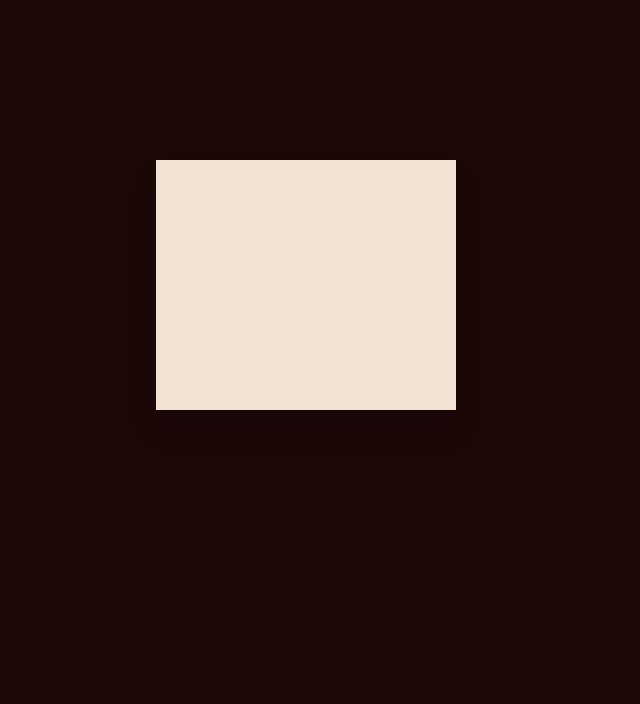
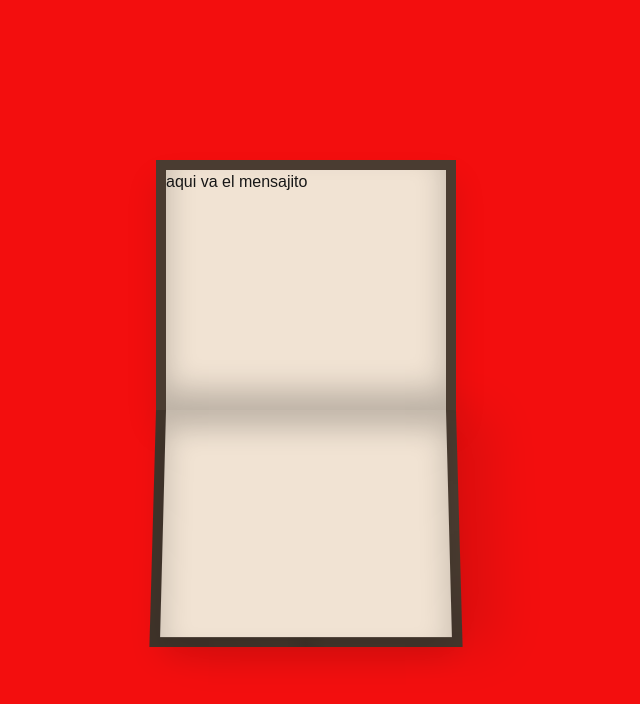
Before and after one commit to justcoddev/christmas-gift, a React (Vite) app: page / in a window 1280 px wide. Shown: the top 704 px of the page, without its empty margins (334-974 px from the left). Built offline with nearby package versions, Linux system fonts and the light colour scheme.

Commit message:
Agregar funcionalidad de cambio de clases y visibilidad en el componente Card, mejorando la animación y estilos

```diff
--- a/src/components/card/Card.jsx
+++ b/src/components/card/Card.jsx
@@ -1,51 +1,77 @@
 import React, { useEffect, useState } from 'react';
-import './Card.css'; // Asegúrate de que el archivo CSS esté correctamente vinculado
+import './Card.css';
 
 const Card = () => {
-  const [isSwitched, setIsSwitched] = useState(false); // Controla el cambio de clases
-  const [isFrontOpened, setIsFrontOpened] = useState(false); // Controla la animación de la tarjeta
+  const [isSwitched, setIsSwitched] = useState(false); // Controla el cambio de clases sin "2"
+  const [isSwitched2, setIsSwitched2] = useState(false); // Controla el cambio de clases con "2"
+  const [isVisible, setIsVisible] = useState(false); // Controla la visibilidad de las clases sin "2"
+  const [isVisible2, setIsVisible2] = useState(true); // Controla la visibilidad de las clases con "2"
 
   useEffect(() => {
-    // Activa la tarjeta con clases "2" después de 3 segundos
-    const timerOpen = setTimeout(() => {
+    // Activa las clases con "2" automáticamente después de 3 segundos
+    const timerOpen2 = setTimeout(() => {
       document.getElementById('open2').checked = true;
+      setIsSwitched2(true); // Cambia el estado para las clases con "2"
 
-      // Activa las clases sin "2" después de 2 segundos adicionales
+      // Haz que las clases con "2" se vuelvan invisibles antes de activar las clases sin "2"
+      setIsVisible2(false); // Hace invisibles las clases con "2"
+
+      // Oculta las clases con "2" y activa las clases sin "2" inmediatamente después
       const timerSwitch = setTimeout(() => {
+        setIsVisible(true); // Haz visibles las clases sin "2"
         setIsSwitched(true); // Cambia al estado con las clases sin "2"
-        document.getElementById('open2').checked = false; // Asegúrate de desactivar el checkbox "2"
+      }, 10); // Cambiar casi de inmediato
 
-        // Después de 3 segundos, activa la animación en la clase card-front
-        const timerOpenFront = setTimeout(() => {
-          document.getElementById('open').checked = true; // Abre la card-front automáticamente
-        }, 3000);
+      return () => clearTimeout(timerSwitch);
+    }, 2000);
 
-        return () => clearTimeout(timerOpenFront); // Limpia el temporizador de la animación front
-      }, 2000);
+    return () => clearTimeout(timerOpen2);
+  }, []);
 
-      return () => clearTimeout(timerSwitch); // Limpia el segundo temporizador
-    }, 3000);
+  useEffect(() => {
+    if (isSwitched) {
+      // Activa la tarjeta principal después de un breve tiempo
+      const timerOpen = setTimeout(() => {
+        document.getElementById('open').checked = true;
+      }, 500); // 3 segundos después de activar las clases sin "2"
 
-    return () => clearTimeout(timerOpen); // Limpia el primer temporizador
-  }, []);
+      return () => clearTimeout(timerOpen);
+    }
+  }, [isSwitched]);
 
   return (
     <div className={isSwitched ? "valentines-day-card" : "valentines-day-card2"}>
-      {!isSwitched && <input id="open2" type="checkbox" />}
-      {isSwitched && <input id="open" type="checkbox" />}
-      <label className={isSwitched ? "open" : "open2"} htmlFor={isSwitched ? "open" : "open2"}></label>
-
-      {isSwitched ? (
+      {!isSwitched && (
         <>
-          <div className="card-front"></div>
-          <div className="card-inside"></div>
-        </>
-      ) : (
-        <>
-          <div className="card-front2"></div>
-          <div className="card-inside2"></div>
+          <input id="open2" type="checkbox" checked={isSwitched2} readOnly />
+          <div
+            className="card-front2"
+            style={{ visibility: isVisible2 ? 'visible' : 'hidden' }} // Controla la visibilidad de las clases con "2"
+          ></div>
+          <div
+            className="card-inside2"
+            style={{ visibility: isVisible2 ? 'visible' : 'hidden' }} // Controla la visibilidad de las clases con "2"
+          ></div>
         </>
       )}
+      {isSwitched && (
+        <>
+          <input id="open" type="checkbox" />
+          <div
+            className="card-front"
+            style={{ visibility: isVisible ? 'visible' : 'hidden' }} // Controla la visibilidad de las clases sin "2"
+          ></div>
+          <div
+            className="card-inside"
+            style={{ visibility: isVisible ? 'visible' : 'hidden' }} // Controla la visibilidad de las clases sin "2"
+          >aqui va el mensajito </div>
+        </>
+      )}
+
+      <label
+        className={isSwitched ? "open" : "open2"}
+        htmlFor={isSwitched ? "open" : "open2"}
+      ></label>
     </div>
   );
 };
--- a/src/components/card/card.css
+++ b/src/components/card/card.css
@@ -3,7 +3,7 @@ body {
   display: flex;
   justify-content: center;
   align-items: center;
-  background-color: #1d0808;
+  background-color: #f30e0e;
   font-family: 'Mochiy Pop P One', sans-serif;
 }
 
@@ -34,7 +34,7 @@ input#open2 {
 
 .card-front2 {
   position: absolute;
-  background-color:  #f1e3d3;
+  background-color:  #4a3c31;
   width: 150px;
   height: 250px;
   transform-origin: right;
@@ -42,31 +42,48 @@ input#open2 {
   transition: .3s;
 }
 
-
-.card-front {
+ .card-front {
   position: relative;
-  background-color: #f1e3d3;
+  background-color: #4a3c31;
   width: 300px;
   height: 250px;
   transform-origin: bottom;
-  /* box-shadow: inset 100px 20px 100px rgba(0, 0, 0, .15), 30px 0 50px rgba(0, 0, 0, 0.3); */
   transition: .3s;
 }
 
+.card-front::after {
+  content: "";
+  position: absolute;
+  top: 0;
+  left: 50%; /* Centra el gradiente */
+  width: 40px; /* Ancho del degradado */
+  height: 100%; /* Altura completa */
+  transform: translateX(-50%); /* Centra visualmente */
+  background: linear-gradient(
+    to left,
+    rgba(0, 0, 0, 0.0), /* Transparente en el borde izquierdo */
+    rgba(0, 0, 0, 0.07), /* Oscuro en el centro */
+    rgba(0, 0, 0, 0.0)  /* Transparente en el borde derecho */
+  );
+  pointer-events: none;
+}
+
+
+/* //tarjeta de afuera interior */
 .card-front:before {
   content: "";
   position: absolute;
   width: 280px;
-  height: 230px;
+  height: 240px;
   background-color: #f1e3d3;
-  /* top: 10px; */
-  /* left: 10px; */
+  top: 10px;
+  left: 10px;
 }
 
 .card-front2:before {
   content: "";
   position: absolute;
-   width: 130px;
+   width: 140px;
   height: 230px;
   background-color: #f1e3d3;
   top: 10px;
@@ -81,6 +98,11 @@ input#open2 {
   z-index: -1;
   left: 0;
   top: 0;
+  border-top: 10px solid #4a3c31;
+  border-left: 10px solid#4a3c31;
+  border-right: 10px solid #4a3c31;
+  border-bottom: none;
+  box-sizing: border-box;  /* Incluye el borde dentro de las dimensiones */
  box-shadow: inset 0 -20px 30px rgba(0, 0, 0, 0.22), 0 20px 30px rgba(0, 0, 0, 0.1);
 
 }
@@ -92,6 +114,11 @@ input#open2 {
   z-index: -1;
   left: 0;
   top: 0;
+   border-top: 10px solid #4a3c31;
+  border-left: 10px solid#4a3c31;
+  /* border-bottom: 10px solid #4a3c31;   */
+  border-right: none;
+  box-sizing: border-box;  /* Incluye el borde dentro de las dimensiones */
  box-shadow: inset 0 -20px 30px rgba(0, 0, 0, 0.22), 0 20px 30px rgba(0, 0, 0, 0.1);
 
 }
@@ -131,19 +158,31 @@ input#open2 {
 #open:checked ~ .card-front:before {
   z-index: 5;
   background-color: #f1e3d3;
-  width: 300px;
-  height: 250px;
-  top: 0;
-  left: 0;
+  width: 280px;
+  height: 240px;
+  top: 10;
+  left: 10;
   box-shadow: inset 0 -20px 30px rgba(0, 0, 0, 0.2), 0 -20px 30px rgba(0, 0, 0, 0.1);
 }
 
 #open2:checked ~ .card-front2:before {
   z-index: 5;
   background-color: #f1e3d3;
-  width: 150px;
-  height: 250px;
-  top: 0;
-  left: 0;
+  width: 140px;
+  height: 240px;
+  top: 10;
+  left: 10;
   box-shadow: inset 0 -20px 30px rgba(0, 0, 0, 0.2), 0 -20px 30px rgba(0, 0, 0, 0.1);
 }
+
+.card-front, .card-inside {
+  visibility: hidden; /* Estado inicial */
+}
+
+#open:checked ~ .card-front {
+  visibility: visible; /* Se vuelve visible cuando el checkbox está marcado */
+}
+
+#open2:checked ~ .card-front2 {
+  visibility: visible;
+}
```
